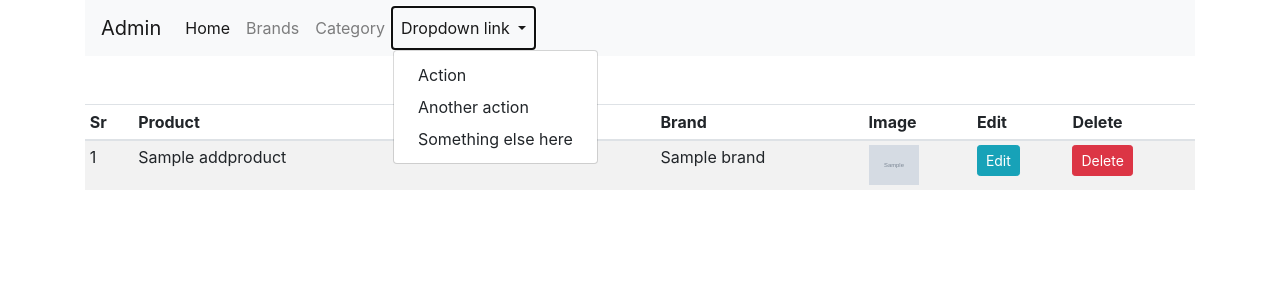
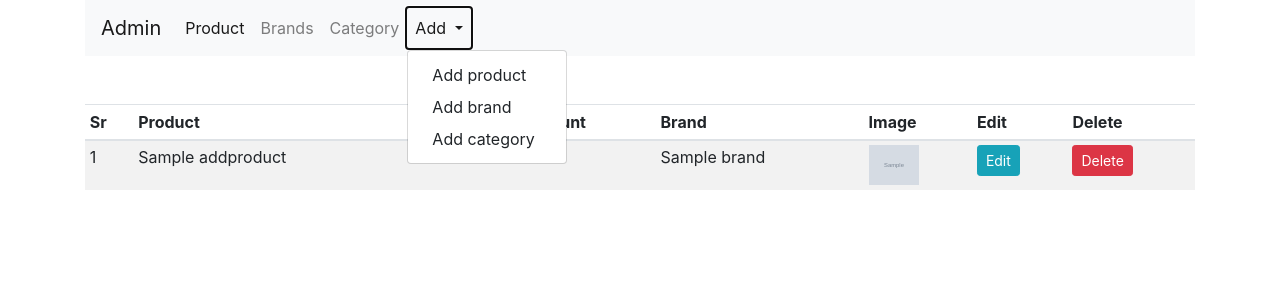
Before and after one commit to sowmyavarshini/E-commerce-website, a Flask app: page /admin in a window 1280 px wide, after a click on "Add". Shown: the top 300 px of the page. Run offline with Flask 2, Linux system fonts and the light colour scheme; a user stored in the database is signed in; tables that the repository leaves empty hold one stand-in row (values such as "Sample post"); grey boxes marked "Sample" are stand-in pictures; parts of the project's set-up code (start-up, migrations or seed data) failed here and were passed over; some libraries are stand-ins or nearby versions.

Commit message:
delete product

```diff
--- a/main.py
+++ b/main.py
@@ -2,4 +2,4 @@ from shop import app
 
 
 if __name__ == "__main__":
-    app.run(debug=False)
+    app.run(debug=True)
--- a/shop/admin/routes.py
+++ b/shop/admin/routes.py
@@ -14,31 +14,13 @@ def admin():
     return render_template('admin/index.html', title='Admin page', products=products)
 
 
-@app.route('/updatebrand/<int:id>', methods=["GET", "POST"])
-def updatebrand(id):
+@app.route('/brands')
+def brands():
     if 'email' not in session:
         flash(f'Please login first', 'danger')
         return redirect(url_for('login'))
-    updatebrand = Brand.query.get_or_404(id)
-    brand = request.form.get('brand')
-    if request.method == 'POST':
-        updatebrand.name = brand
-        flash(f'Your brand has been updated', 'success')
-        db.session.commit()
-        return redirect(url_for('brands'))
-    return render_template('products/updatebrand.html', title='Update Brand page', updatebrand=updatebrand)
-
-
-@app.route('/deletebrand/<int:id>', methods=['POST'])
-def deletebrand(id):
-    brand = Brand.query.get_or_404(id)
-    if request.method == 'POST':
-        db.session.delete(brand)
-        db.session.commit()
-        flash(f'The brand {brand.name} was deleted from your database', 'success')
-        return redirect(url_for('admin'))
-    flash(f'The brand {brand.name} can\'t be deleted from your database', 'warning')
-    return redirect(url_for('admin'))
+    brands = Brand.query.order_by(Brand.id.desc()).all()
+    return render_template('admin/brand.html', title='Brand page', brands=brands)
 
 
 @app.route('/category')
@@ -48,42 +30,6 @@ def category():
         return redirect(url_for('login'))
     categories = Category.query.order_by(Category.id.desc()).all()
     return render_template('admin/brand.html', title='Category page', categories=categories)
-
-
-@app.route('/updatecat/<int:id>', methods=["GET", "POST"])
-def updatecat(id):
-    if 'email' not in session:
-        flash(f'Please login first', 'danger')
-        return redirect(url_for('login'))
-    updatecat = Category.query.get_or_404(id)
-    category = request.form.get('category')
-    if request.method == 'POST':
-        updatecat.name = category
-        flash(f'Your category has been updated', 'success')
-        db.session.commit()
-        return redirect(url_for('category'))
-    return render_template('products/updatebrand.html', title='Update Category page', updatecat=updatecat)
-
-
-@app.route('/deletecategory/<int:id>', methods=['POST'])
-def deletecategory(id):
-    category = Category.query.get_or_404(id)
-    if request.method == 'POST':
-        db.session.delete(category)
-        db.session.commit()
-        flash(f'The brand {category.name} was deleted from your database', 'success')
-        return redirect(url_for('admin'))
-    flash(f'The brand {category.name} can\'t be deleted from your database', 'warning')
-    return redirect(url_for('admin'))
-
-
-@app.route('/brands')
-def brands():
-    if 'email' not in session:
-        flash(f'Please login first', 'danger')
-        return redirect(url_for('login'))
-    brands = Brand.query.order_by(Brand.id.desc()).all()
-    return render_template('admin/brand.html', title='Brand page', brands=brands)
 
 
 @app.route('/register', methods=['GET', 'POST'])
--- a/shop/templates/admin/index.html
+++ b/shop/templates/admin/index.html
@@ -4,14 +4,14 @@
 {% include '_messages.html' %}
 <div class="container">
 <nav class="navbar navbar-expand-lg navbar-light bg-light">
-  <a class="navbar-brand" href="#">Admin</a>
+  <a class="navbar-brand" href="/admin">Admin</a>
   <button class="navbar-toggler" type="button" data-toggle="collapse" data-target="#navbarNavDropdown" aria-controls="navbarNavDropdown" aria-expanded="false" aria-label="Toggle navigation">
     <span class="navbar-toggler-icon"></span>
   </button>
   <div class="collapse navbar-collapse" id="navbarNavDropdown">
     <ul class="navbar-nav">
       <li class="nav-item active">
-        <a class="nav-link" href="/admin">Home <span class="sr-only">(current)</span></a>
+        <a class="nav-link" href="/admin">Product <span class="sr-only">(current)</span></a>
       </li>
        <li class="nav-item">
         <a class="nav-link" href="/brands">Brands</a>
@@ -21,12 +21,12 @@
       </li>
       <li class="nav-item dropdown">
         <a class="nav-link dropdown-toggle" href="#" id="navbarDropdownMenuLink" role="button" data-toggle="dropdown" aria-haspopup="true" aria-expanded="false">
-          Dropdown link
+          Add
         </a>
         <div class="dropdown-menu" aria-labelledby="navbarDropdownMenuLink">
-          <a class="dropdown-item" href="#">Action</a>
-          <a class="dropdown-item" href="#">Another action</a>
-          <a class="dropdown-item" href="#">Something else here</a>
+          <a class="dropdown-item" href="{{url_for('addproduct')}}">Add product</a>
+          <a class="dropdown-item" href="{{url_for('addbrand')}}">Add brand</a>
+          <a class="dropdown-item" href="{{url_for('addcat')}}">Add category</a>
         </div>
       </li>
     </ul>
@@ -55,11 +55,38 @@
           <td>{{product.brand.name}}</td>
           <td><img src="{{url_for('static', filename='images/' + product.image_1)}}" width="50" height="40"></td>
             <td><a href="{{ url_for('updateproduct', id=product.id)}}" class="btn btn-info btn-sm">Edit</a></td>
-          <td><a href="{{ url_for('updateproduct', id=product.id)}}" class="btn btn-danger btn-sm">Delete</a></td>
-        </tr>
+           <td><button type="button" class="btn btn-danger btn-sm" data-toggle="modal" data-target="#exampleModal-{{product.id}}">
+              Delete
+            </button></td>
+          </tr>
+
+
+        <div class="modal fade" id="exampleModal-{{product.id}}" tabindex="-1" role="dialog" aria-labelledby="exampleModalLabel" aria-hidden="true">
+          <div class="modal-dialog" role="document">
+            <div class="modal-content">
+              <div class="modal-header">
+                <h5 class="modal-title" id="exampleModalLabel">{{product.name }}</h5>
+                <button type="button" class="close" data-dismiss="modal" aria-label="Close">
+                  <span aria-hidden="true">&times;</span>
+                </button>
+              </div>
+              <div class="modal-body">
+                <p class="text-danger">Are you Sure that you want to delete this product ({{ product.name }})</p>
+              </div>
+              <div class="modal-footer">
+                <button type="button" class="btn btn-secondary" data-dismiss="modal">Cancel</button>
+                <form action="{{url_for('deletecat',id=product.id)}}" method="post">
+                  <button type="submit" class="btn btn-danger">Delete</button>
+                </form>
+
+              </div>
+            </div>
+          </div>
+        </div>
+
+
         {% endfor %}
     </tbody>
-
     </table>
 </div>
 {% endblock content %}
```
Also changed, not shown: shop/products/routes.py (+78 -6 lines), shop/templates/admin/brand.html (+5 -5 lines).
